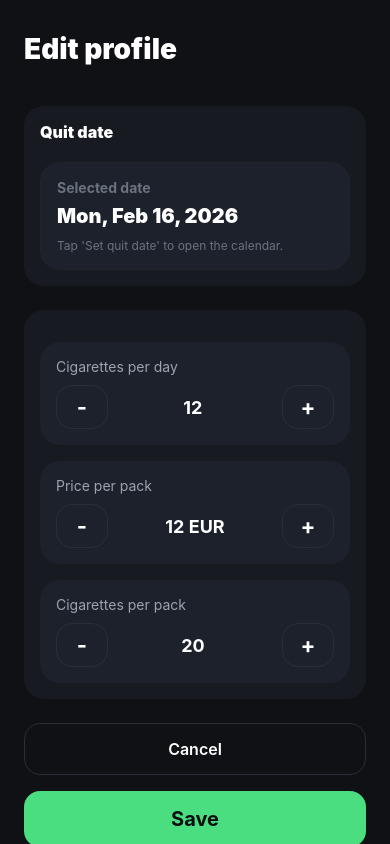
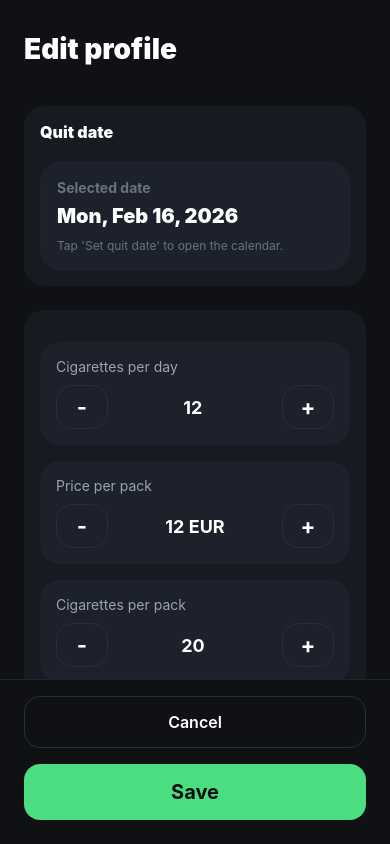
Before and after one commit to LeMitchDu12/quitly, a React Native app: screen /SettingsEdit in a window 390 px wide. Built offline with nearby package versions, Linux system fonts and the light colour scheme; what expo-localization, expo-notifications would draw is missing.

Commit message:
Ajout icone

```diff
--- a/src/screens/ProgressScreen.tsx
+++ b/src/screens/ProgressScreen.tsx
@@ -10,6 +10,7 @@ import { StorageKeys } from "../storage/keys";
 import { getBool, getNumber, getString, setBool } from "../storage/mmkv";
 import { cigarettesAvoided, daysSince, moneySaved } from "../utils/calculations";
 import { formatCurrencyEUR } from "../utils/format";
+import { todayLocalISODate } from "../utils/date";
 
 type ProgressProfile = {
   isPremium: boolean;
@@ -22,7 +23,7 @@ type ProgressProfile = {
 function readProfile(): ProgressProfile {
   return {
     isPremium: getBool(StorageKeys.isPremium) ?? false,
-    quitDate: getString(StorageKeys.quitDate) ?? new Date().toISOString().slice(0, 10),
+    quitDate: getString(StorageKeys.quitDate) ?? todayLocalISODate(),
     cigsPerDay: getNumber(StorageKeys.cigsPerDay) ?? 12,
     pricePerPack: getNumber(StorageKeys.pricePerPack) ?? 12,
     cigsPerPack: getNumber(StorageKeys.cigsPerPack) ?? 20,
--- a/src/screens/SettingsEditScreen.tsx
+++ b/src/screens/SettingsEditScreen.tsx
@@ -10,11 +10,12 @@ import { RootStackParamList } from "../navigation/Root";
 import { theme } from "../theme";
 import { StorageKeys } from "../storage/keys";
 import { getNumber, getString, setNumber, setString } from "../storage/mmkv";
+import { toLocalISODate, todayLocalISODate } from "../utils/date";
 
 type Props = NativeStackScreenProps<RootStackParamList, "SettingsEdit">;
 
 function toISODate(d: Date) {
-  return d.toISOString().slice(0, 10);
+  return toLocalISODate(d);
 }
 
 function clampToToday(d: Date) {
@@ -68,7 +69,7 @@ function Stepper({
 export default function SettingsEditScreen({ navigation }: Props) {
   const { t } = useTranslation();
 
-  const initialQuitDate = getString(StorageKeys.quitDate) ?? new Date().toISOString().slice(0, 10);
+  const initialQuitDate = getString(StorageKeys.quitDate) ?? todayLocalISODate();
   const initialDate = parseISODate(initialQuitDate);
 
   const [date, setDate] = useState<Date>(initialDate);
@@ -153,19 +154,19 @@ export default function SettingsEditScreen({ navigation }: Props) {
           <Stepper label={t("pricePerPack")} value={pricePerPack} onChange={setPricePerPack} min={0} max={50} suffix="EUR" />
           <Stepper label={t("cigsPerPack")} value={cigsPerPack} onChange={setCigsPerPack} min={1} max={40} />
         </View>
+      </ScrollView>
 
-        <View style={{ height: theme.spacing.md }} />
-
+      <View style={styles.ctaBar}>
         <SecondaryButton title={t("settingsCancel")} onPress={onCancel} />
         <View style={{ height: theme.spacing.sm }} />
         <PrimaryButton title={t("settingsSave")} onPress={onSave} />
-      </ScrollView>
+      </View>
     </Screen>
   );
 }
 
 const styles = StyleSheet.create({
-  content: { paddingBottom: theme.spacing.xl },
+  content: { paddingBottom: 140 },
   title: {
     color: theme.colors.textPrimary,
     fontSize: theme.typography.h2.fontSize,
@@ -237,4 +238,16 @@ const styles = StyleSheet.create({
   },
   stepBtnText: { color: theme.colors.textPrimary, fontSize: 22, fontWeight: "700" },
   stepValue: { color: theme.colors.textPrimary, fontSize: 18, fontWeight: "700" },
+  ctaBar: {
+    position: "absolute",
+    left: 0,
+    right: 0,
+    bottom: 0,
+    paddingHorizontal: theme.spacing.md,
+    paddingTop: theme.spacing.sm,
+    paddingBottom: theme.spacing.md,
+    backgroundColor: theme.colors.background,
+    borderTopWidth: 1,
+    borderTopColor: theme.colors.divider,
+  },
 });
--- a/src/screens/SettingsScreen.tsx
+++ b/src/screens/SettingsScreen.tsx
@@ -11,6 +11,7 @@ import { RootStackParamList } from "../navigation/Root";
 import { StorageKeys } from "../storage/keys";
 import { clearStorage, getNumber, getString, getBool, setBool, setString } from "../storage/mmkv";
 import { requestNotifPermissions, scheduleDailyMotivation, cancelAllNotifications } from "../notifications";
+import { todayLocalISODate } from "../utils/date";
 
 function Chip({
   title,
@@ -69,7 +70,7 @@ export default function SettingsScreen() {
     }, [])
   );
 
-  const quitDate = getString(StorageKeys.quitDate) ?? new Date().toISOString().slice(0, 10);
+  const quitDate = getString(StorageKeys.quitDate) ?? todayLocalISODate();
   const cigsPerDay = getNumber(StorageKeys.cigsPerDay) ?? 12;
   const pricePerPack = getNumber(StorageKeys.pricePerPack) ?? 12;
   const cigsPerPack = getNumber(StorageKeys.cigsPerPack) ?? 20;
--- a/src/screens/onboarding/ProjectionScreen.tsx
+++ b/src/screens/onboarding/ProjectionScreen.tsx
@@ -10,13 +10,14 @@ import { StorageKeys } from "../../storage/keys";
 import { getNumber, getString } from "../../storage/mmkv";
 import { moneySaved } from "../../utils/calculations";
 import { formatCurrencyEUR } from "../../utils/format";
+import { todayLocalISODate } from "../../utils/date";
 import OnboardingHeader from "../../components/OnboardingHeader";
 
 type Props = NativeStackScreenProps<RootStackParamList, "Projection">;
 
 export default function ProjectionScreen({ navigation }: Props) {
   const { t } = useTranslation();
-  const quitDate = getString(StorageKeys.quitDate) ?? new Date().toISOString().slice(0, 10);
+  const quitDate = getString(StorageKeys.quitDate) ?? todayLocalISODate();
   const cigsPerDay = getNumber(StorageKeys.cigsPerDay) ?? 12;
   const pricePerPack = getNumber(StorageKeys.pricePerPack) ?? 12;
   const cigsPerPack = getNumber(StorageKeys.cigsPerPack) ?? 20;
--- a/src/screens/onboarding/QuitDateScreen.tsx
+++ b/src/screens/onboarding/QuitDateScreen.tsx
@@ -12,11 +12,12 @@ import { StorageKeys } from "../../storage/keys";
 import { getNumber, setString } from "../../storage/mmkv";
 import { moneySaved } from "../../utils/calculations";
 import { formatCurrencyEUR } from "../../utils/format";
+import { toLocalISODate } from "../../utils/date";
 
 type Props = NativeStackScreenProps<RootStackParamList, "QuitDate">;
 
 function toISODate(d: Date) {
-  return d.toISOString().slice(0, 10);
+  return toLocalISODate(d);
 }
 function clampToToday(d: Date) {
   const now = new Date();
--- a/src/screens/onboarding/WelcomeScreen.tsx
+++ b/src/screens/onboarding/WelcomeScreen.tsx
@@ -1,33 +1,42 @@
 import React from "react";
-import { View, Text, StyleSheet } from "react-native";
+import { View, Text, StyleSheet, Image } from "react-native";
+import { NativeStackScreenProps } from "@react-navigation/native-stack";
+import { useTranslation } from "react-i18next";
 import Screen from "../../components/Screen";
 import PrimaryButton from "../../components/PrimaryButton";
-import OnboardingHeader from "../../components/OnboardingHeader";
 import { theme } from "../../theme";
-import { NativeStackScreenProps } from "@react-navigation/native-stack";
 import { RootStackParamList } from "../../navigation/Root";
 
 type Props = NativeStackScreenProps<RootStackParamList, "Welcome">;
 
 export default function WelcomeScreen({ navigation }: Props) {
+  const { t } = useTranslation();
+
   return (
     <Screen>
       <View style={styles.center}>
-        <Text style={styles.logo}>Quitly</Text>
-        <Text style={styles.title}>Reclaim your freedom.</Text>
-        <Text style={styles.subtitle}>Every smoke-free day counts.</Text>
+        <Image source={require("../../../assets/quitly_2.png")} style={styles.logoImage} resizeMode="cover" />
+        <Text style={styles.logoText}>{t("appName")}</Text>
+        <Text style={styles.title}>{t("welcomeTitle")}</Text>
+        <Text style={styles.subtitle}>{t("welcomeSubtitle")}</Text>
       </View>
 
       <View style={{ flex: 1 }} />
 
-      <PrimaryButton title="Get Started" onPress={() => navigation.navigate("QuitDate")} />
+      <PrimaryButton title={t("getStarted")} onPress={() => navigation.navigate("QuitDate")} />
     </Screen>
   );
 }
 
 const styles = StyleSheet.create({
   center: { marginTop: theme.spacing.lg, alignItems: "center" },
-  logo: { color: theme.colors.textPrimary, fontSize: 28, fontWeight: "900", marginBottom: 18 },
+  logoImage: {
+    width: 176,
+    height: 176,
+    borderRadius: 40,
+    marginBottom: 18,
+  },
+  logoText: { color: theme.colors.textPrimary, fontSize: 28, fontWeight: "900", marginBottom: 12 },
   title: { color: theme.colors.textPrimary, fontSize: 28, fontWeight: "800", textAlign: "center" },
   subtitle: { color: theme.colors.textSecondary, marginTop: 10, textAlign: "center" },
 });
--- a/src/storage/profile.ts
+++ b/src/storage/profile.ts
@@ -1,9 +1,10 @@
 import { StorageKeys } from "./keys";
 import { getNumber, getString, setNumber, setString } from "./mmkv";
+import { todayLocalISODate } from "../utils/date";
 
 export function ensureProfileDefaults() {
   const quitDate = getString(StorageKeys.quitDate);
-  if (!quitDate) setString(StorageKeys.quitDate, new Date().toISOString().slice(0, 10));
+  if (!quitDate) setString(StorageKeys.quitDate, todayLocalISODate());
 
   if (getNumber(StorageKeys.cigsPerDay) == null) setNumber(StorageKeys.cigsPerDay, 12);
   if (getNumber(StorageKeys.pricePerPack) == null) setNumber(StorageKeys.pricePerPack, 12);
--- /dev/null
+++ b/src/utils/date.ts
@@ -0,0 +1,10 @@
+export function toLocalISODate(date: Date): string {
+  const y = date.getFullYear();
+  const m = String(date.getMonth() + 1).padStart(2, "0");
+  const d = String(date.getDate()).padStart(2, "0");
+  return `${y}-${m}-${d}`;
+}
+
+export function todayLocalISODate(): string {
+  return toLocalISODate(new Date());
+}
```
Also changed, not shown: src/screens/HomeScreen.tsx (+15 -5 lines), assets/icon.png, assets/quitly_2.png (added).
